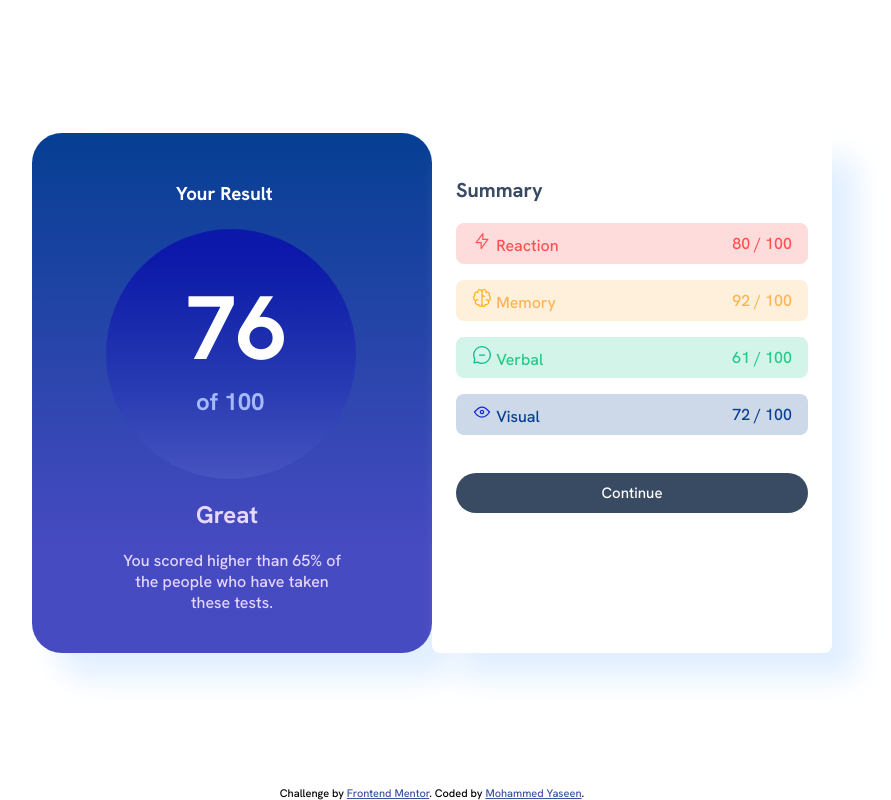
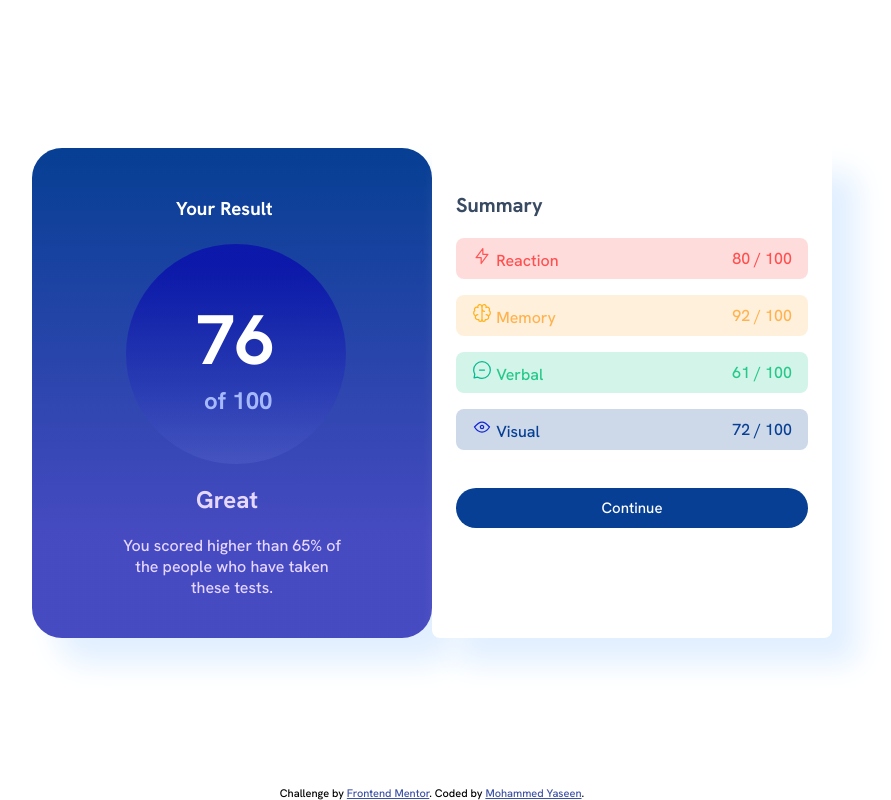
Before and after one commit to MohammedYaseen2023/challange1, a plain HTML site: page index.html in a window 1280 px wide. Shown: the whole page, without its empty margins (208-1099 px from the left). Drawn offline with Linux system fonts and the light colour scheme.

Commit message:
final update

```diff
--- a/style.css
+++ b/style.css
@@ -125,7 +125,7 @@ main {
 
 .summary-section .link {
     padding: 10px 32px;
-    background-color: var(--color-dark-gray-blue);
+    background-color: var(--color-cobalt-blue);
     color: white;
     display: inline-block;
     font-size: 15px ;
@@ -162,23 +162,23 @@ padding: 5px 120px;
 .main-value{
     color: var(--color-white);
     display: flex;
-    font-size: 90px;
-    font-weight: 700;
+    font-size: 70px;
+    font-weight: 600;
 }
 .sub-value{
     color: var(--color-light-slate-blue);
-    padding-left: 10px;
+    padding-left: 8px;
 }
 
 .value-round{
-    height: 250px;
-    width: 250px;
+    height: 220px;
+    width: 220px;
     /* background-color:rgba(0, 0  , 147, 0.2); */
     background-color: var(--color-persian-blue);
     border-radius: 50%;
     display: flex;
-    padding: 20px 80px;
-    margin-left: 50px;
+    padding: 30px 70px;
+    margin-left: 70px;
      background: linear-gradient(0deg, rgba(6, 63, 147, .8) 0%, rgba(166, 185, 255,.1) 0%, rgba(9, 14, 172, 0.8) 90%);
 
 }
```
